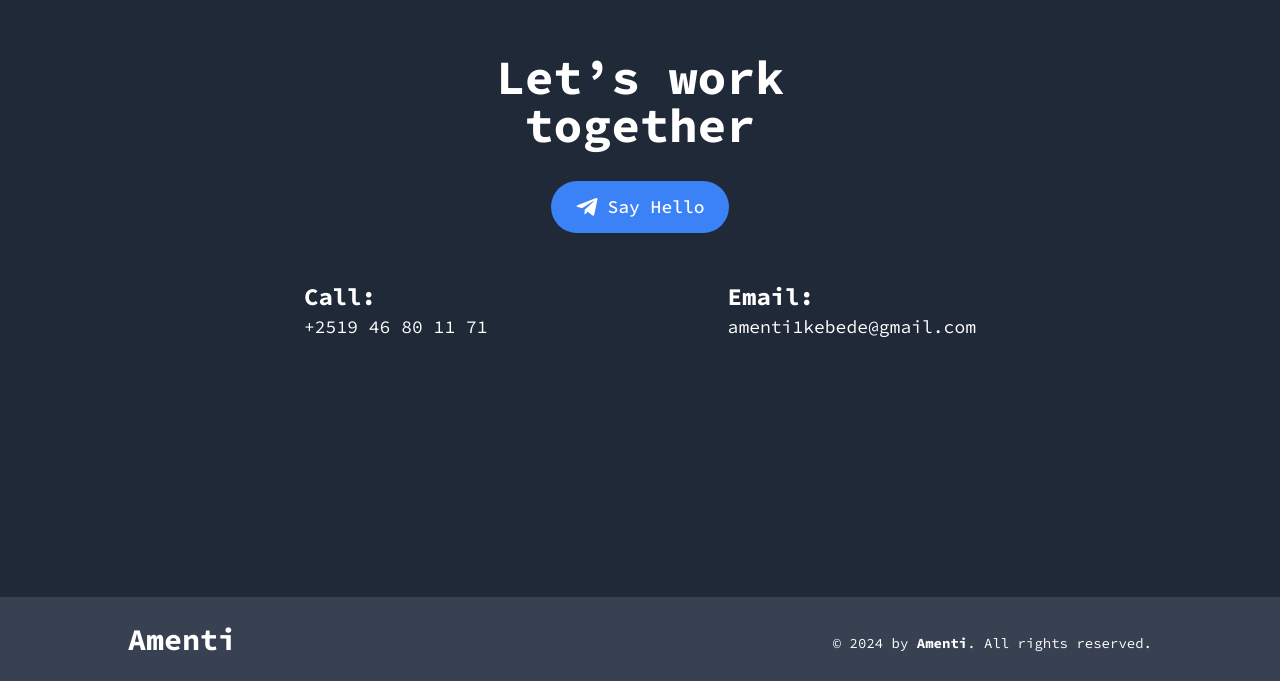
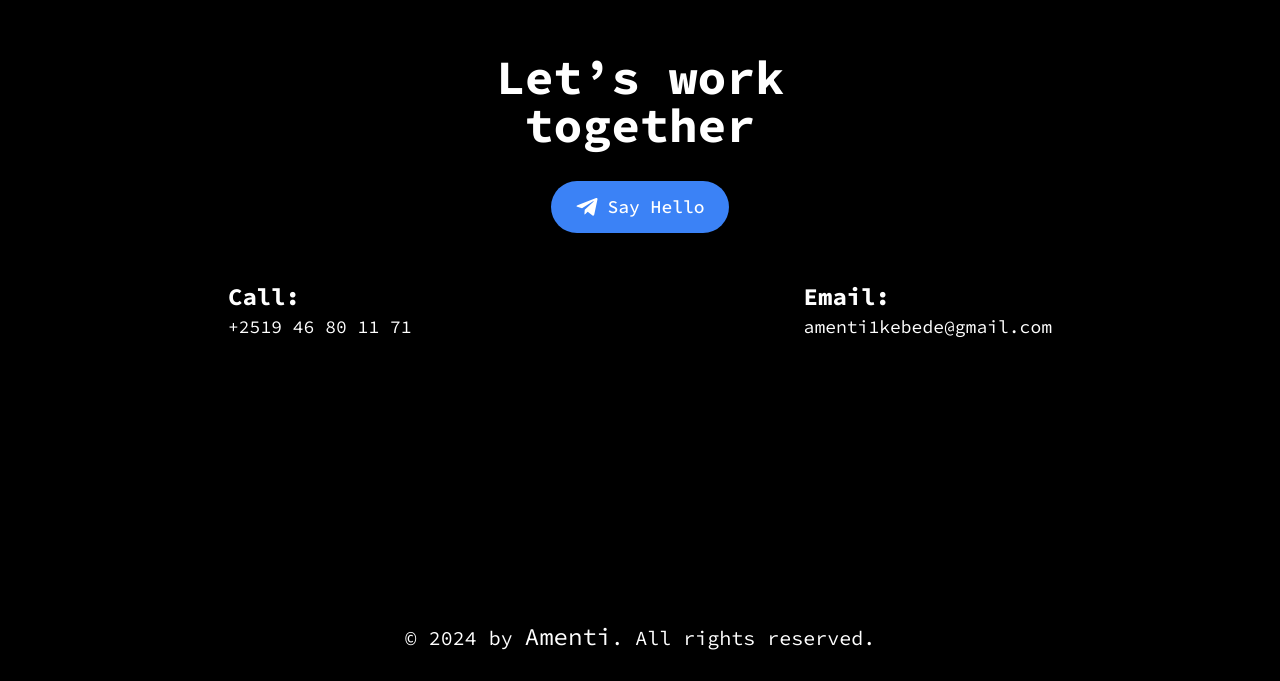
Before and after one commit to Amenti-K/Portfolio, a Next.js app: page / in a window 1280 px wide. Shown: the part 4795-5476 px from the top of the page. Built offline with nearby package versions, Linux system fonts and the light colour scheme.

Commit message:
The footer and the contact pages are done. Still UI/UX and content needed projects page

```diff
--- a/src/app/contact/page.js
+++ b/src/app/contact/page.js
@@ -8,7 +8,7 @@ export default function Contact() {
   const emailAddress = "amenti1kebede@gmail.com"; // Replace with your actual email
 
   return (
-    <div className="p-8 min-h-screen bg-gray-800 dark:bg-zinc-100 text-white dark:text-gray-800 flex flex-col items-center justify-center">
+    <div className="p-8 min-h-screen flex flex-col items-center justify-center">
       {/* Header */}
       <h1 className="text-5xl font-bold text-center">
         Let’s work <br /> together
@@ -21,7 +21,7 @@ export default function Contact() {
       </button>
 
       {/* Contact Info */}
-      <div className="mt-12 text-center flex flex-row justify-around w-3/4">
+      <div className="mt-12 text-center flex flex-col space-y-4 md:flex-row md:space-y-0 justify-around w-full md-w-3/4">
         <div className="flex flex-col items-start">
           <span className="text-2xl font-bold">Call:</span>
           <span className="text-lg">{phoneNumber}</span>
--- a/src/components/Footer.jsx
+++ b/src/components/Footer.jsx
@@ -2,13 +2,10 @@ import React from "react";
 
 export default function Footer() {
   return (
-    <footer className="bg-gray-700 dark:bg-zinc-200 text-white dark:text-gray-700 py-6 pb-4 px-32 flex items-center justify-between">
-      {/* Logo */}
-      <div className="text-3xl font-bold mb-2">Amenti</div>
-
+    <footer className="md:py-6 pb-4 px-8 md:px-32 flex items-center justify-center w-full">
       {/* Copyright statement */}
-      <p className="text-sm">
-        &copy; 2024 by <span className="font-bold">Amenti</span>. All rights
+      <p className="text-sm w-max md:text-xl">
+        &copy; 2024 by <span className="md:text-2xl">Amenti</span>. All rights
         reserved.
       </p>
     </footer>
```
